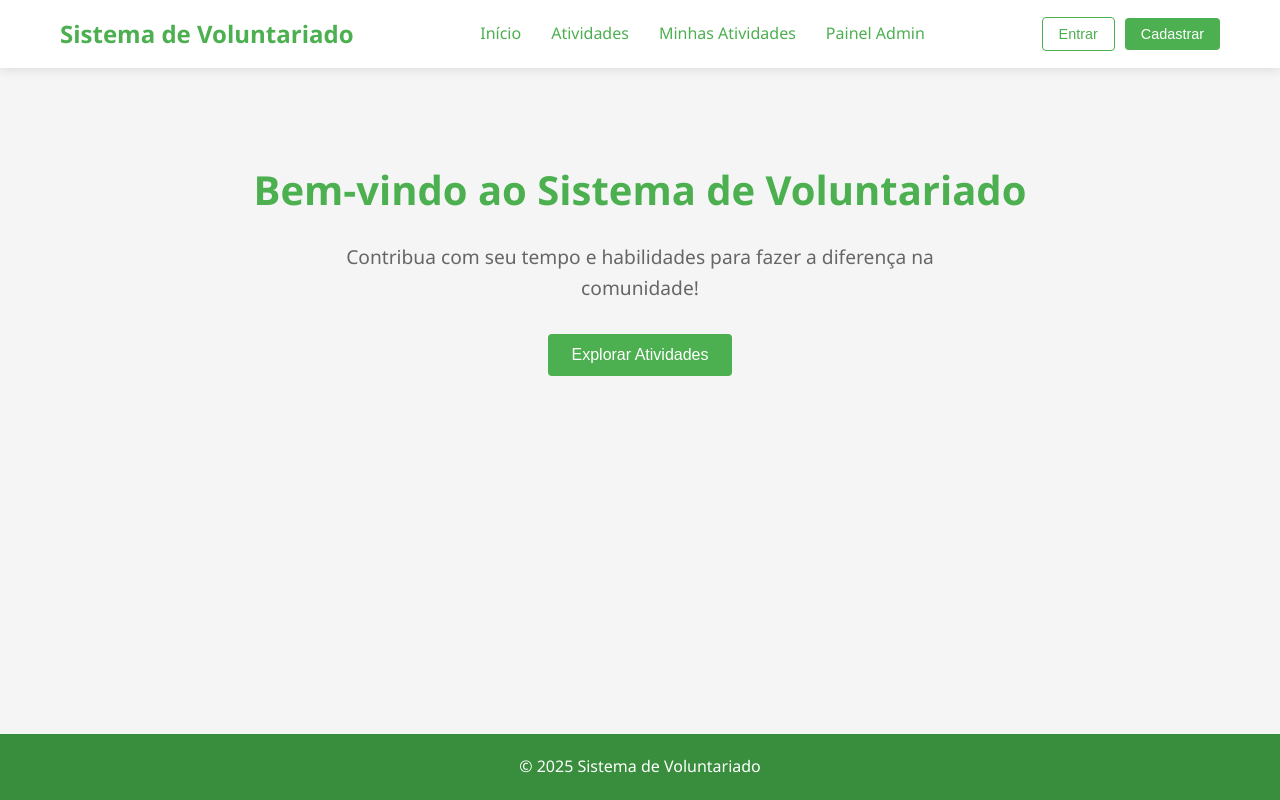
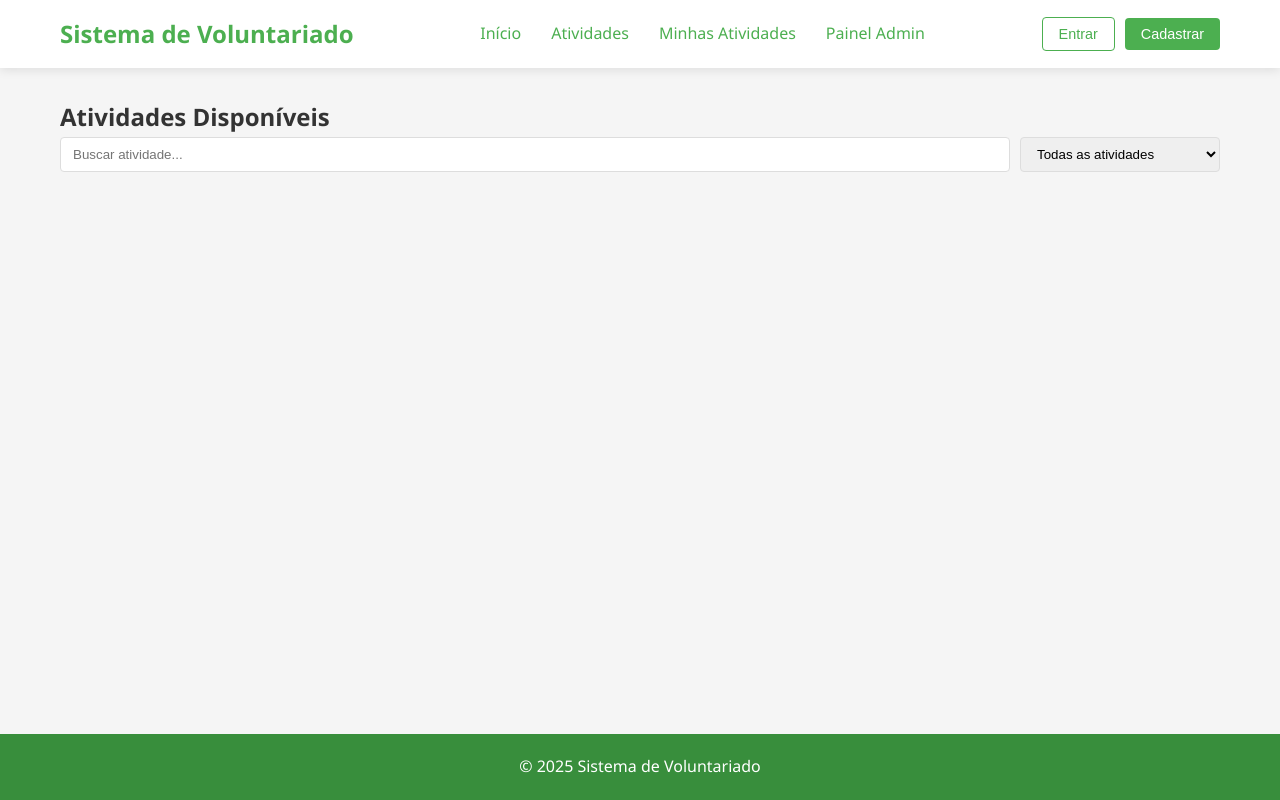
Before and after one commit to luizricardomaciel/sistema-de-voluntariado-api, a website: page public/index.html in a window 1280 px wide. Both pictures are taken after a click on the link "Atividades". Drawn offline with Linux system fonts and the light colour scheme.

Commit message:
feat: adicionei a lógica para abrir e fechar os modais

```diff
--- /dev/null
+++ b/public/Js/activities.js
@@ -0,0 +1,71 @@
+//SISTEMA LOGIN
+const login_modal = document.getElementById("login-modal");
+document.getElementById("login-button").addEventListener("click", () => {
+    login_modal.style.display = "flex";
+});
+login_modal.querySelector(".close").addEventListener("click", () => {
+    login_modal.style.display = "none";
+});
+
+//SISTEMA CADASTRO
+const register_modal = document.getElementById("register-modal");
+document.getElementById("register-button").addEventListener("click", () => {
+    register_modal.style.display = "flex";
+});
+register_modal.querySelector(".close").addEventListener("click", () => {
+    register_modal.style.display = "none";
+});
+
+// SPA
+document.addEventListener("DOMContentLoaded", function () {
+    // Função para esconder todas as seções
+    function hideAllSections() {
+      document.querySelectorAll(".section").forEach((section) => {
+        section.classList.add("hide");
+      });
+    }
+
+    // Função para mostrar uma seção específica
+    function showSection(sectionId) {
+      hideAllSections();
+      document.getElementById(sectionId).classList.remove("hide");
+    }
+
+    // Adiciona eventos de clique aos links do header
+    document.getElementById("home-link").addEventListener("click", function (e) {
+      e.preventDefault();
+      showSection("home-section");
+    });
+
+    document.getElementById("explore-activities").addEventListener("click", function (e) {
+      e.preventDefault();
+      showSection("activities-section");
+    });
+
+    document.getElementById("activities-link").addEventListener("click", function (e) {
+      e.preventDefault();
+      showSection("activities-section");
+    });
+
+    document.getElementById("my-activities-link").addEventListener("click", function (e) {
+      e.preventDefault();
+      showSection("my-activities-section");
+    });
+
+    document.getElementById("admin-panel-link").addEventListener("click", function (e) {
+      e.preventDefault();
+      showSection("admin-section");
+    });
+
+    // Mostra a seção inicial ao carregar a página
+    showSection("home-section");
+});
+
+//NOVA ATIVIDADE
+const manage_activity = document.getElementById("manage-activity-modal");
+document.getElementById("add-activity-button").addEventListener("click", () => {
+    manage_activity.style.display = "flex";
+});
+manage_activity.querySelector(".close").addEventListener("click", () => {
+    manage_activity.style.display = "none";
+});
--- a/public/index.html
+++ b/public/index.html
@@ -32,7 +32,7 @@
 
   <main class="container">
     <!-- Página Inicial -->
-    <section id="home-section" class="section">
+    <section id="home-section" class="section hide">
       <div class="hero">
         <h2>Bem-vindo ao Sistema de Voluntariado</h2>
         <p>Contribua com seu tempo e habilidades para fazer a diferença na comunidade!</p>
@@ -41,7 +41,7 @@
     </section>
 
     <!-- Lista de Atividades -->
-    <section id="activities-section" class="section hide">
+    <section id="activities-section" class="section ">
       <h2>Atividades Disponíveis</h2>
       <div id="activities-filter">
         <input type="text" id="search-activity" placeholder="Buscar atividade...">
@@ -195,4 +195,5 @@
   </footer>
 
 </body>
+<script src="Js/activities.js"></script>
 </html>
--- a/public/style.css
+++ b/public/style.css
@@ -31,6 +31,8 @@
     line-height: 1.6;
     color: var(--text-color);
     background-color: var(--light-bg);
+    height: 100vh;
+    position: relative;
   }
 
   a {
@@ -296,12 +298,21 @@
     height: 100%;
     overflow: auto;
     background-color: rgba(0, 0, 0, 0.5);
+
+    /* display: flex; */
+    align-items: center;
+    justify-content: center;
   }
+
+  /* #register-modal{
+    display: flex;
+    align-items: center;
+    justify-content: center;
+  } */
 
   .modal-content {
     background-color: var(--white);
-    margin: 10% auto;
-    padding: 30px;
+    padding: 21px;
     border-radius: 8px;
     box-shadow: var(--shadow);
     width: 90%;
```
